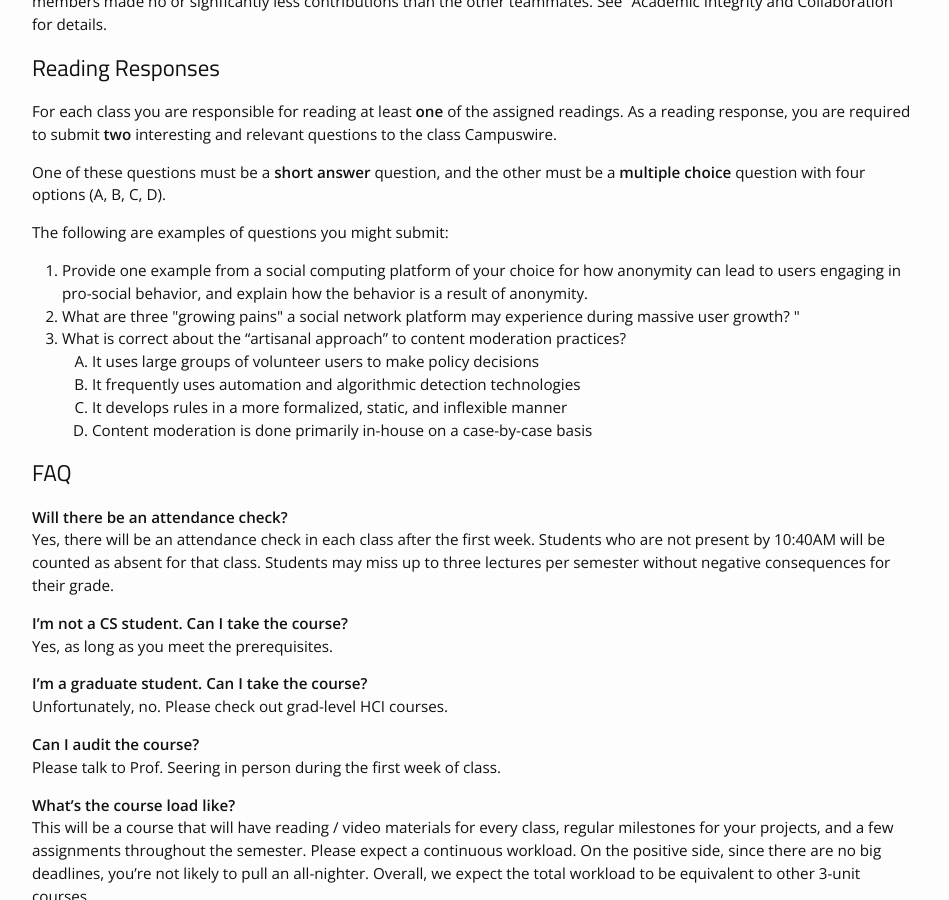
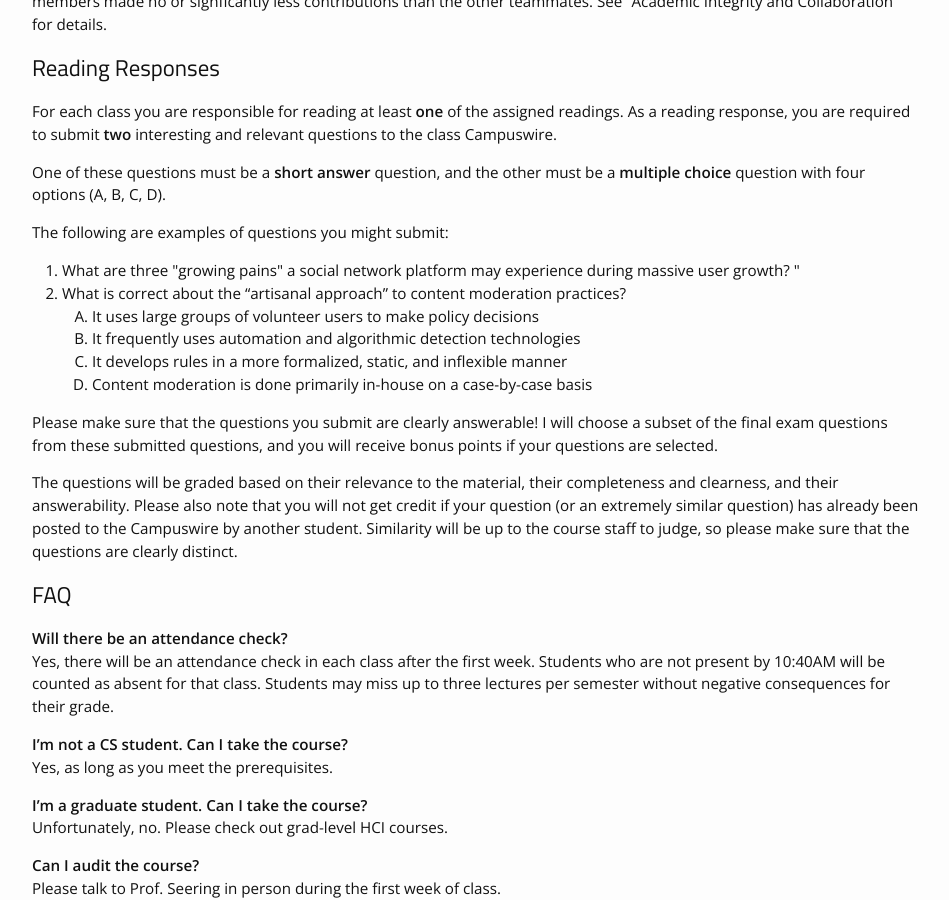
Before and after one commit to cstl-kaist/cs473-2025-fall, a Jekyll site: the page built from logistics.md, in a window 1280 px wide and 900 px high, scrolled down 1595 px. Shown: the whole window, without its empty margins (163-1112 px from the left). Built offline with Jekyll 4.4.1, drawn with Linux system fonts in a browser that asks for light colours; nearby versions of some CDN libraries.

Commit message:
Instructions for reading responses

```diff
--- a/_layouts/schedule.html
+++ b/_layouts/schedule.html
@@ -9,7 +9,7 @@ layout: default
 {{ content }}
 <article class="post-content">
     <h2>Reading Responses</h2>
-        Please see the <a href = logistics.html>Course Logistics</a> page for instructions about how to complete reading responses for each class.
+        Please see the Course Logistics page for instructions about how to complete reading responses for each class.
 </article>
 <div class="home" style="font-size: 0.8em;">
     <ul class="responsive-table" style="margin-left: 0;">
--- a/logistics.md
+++ b/logistics.md
@@ -64,7 +64,6 @@ One of these questions must be a **short answer** question, and the other must b
 The following are examples of questions you might submit:
 
 <ol>
-    <li>Provide one example from a social computing platform of your choice for how anonymity can lead to users engaging in pro-social behavior, and explain how the behavior is a result of anonymity.</li>
     <li>What are three "growing pains" a social network platform may experience during massive user growth? "</li>
     <li>What is correct about the “artisanal approach” to content moderation practices?
         <ol type="A">
@@ -75,6 +74,10 @@ The following are examples of questions you might submit:
         </ol>
     </li>
 </ol>
+
+Please make sure that the questions you submit are clearly answerable! I will choose a subset of the final exam questions from these submitted questions, and you will receive bonus points if your questions are selected.
+
+The questions will be graded based on their relevance to the material, their completeness and clearness, and their answerability. Please also note that you will not get credit if your question (or an extremely similar question) has already been posted to the Campuswire by another student. Similarity will be up to the course staff to judge, so please make sure that the questions are clearly distinct.
 
 <!-- TOC --><a name="faq"></a>
 ## FAQ
```
